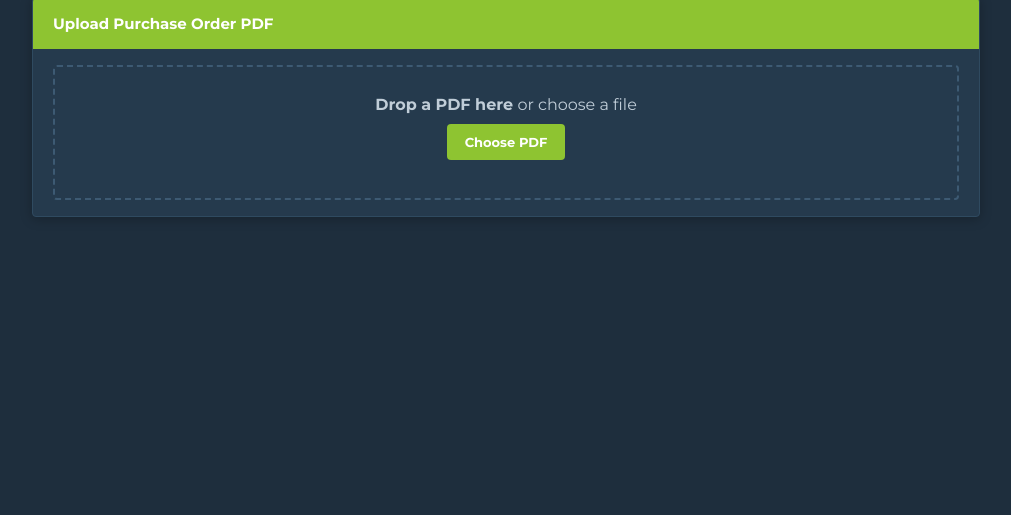
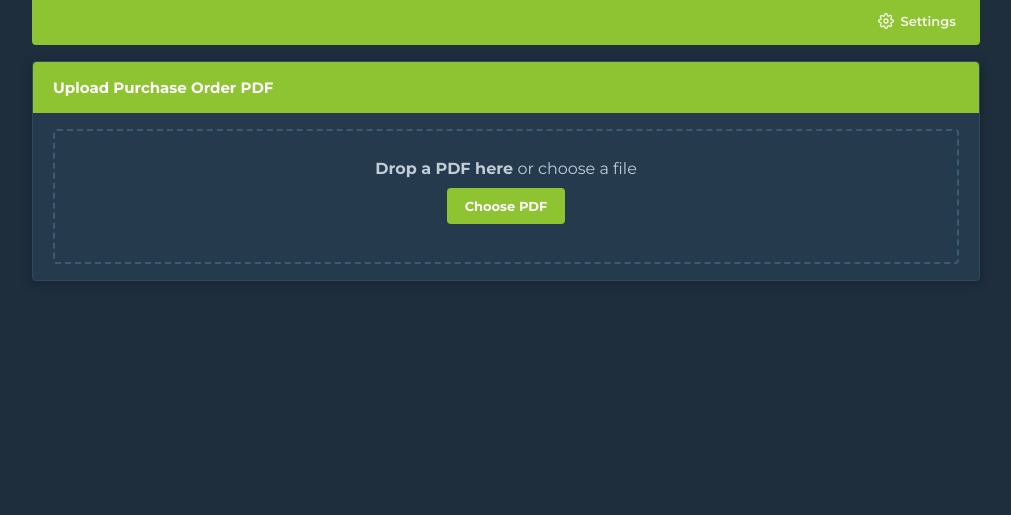
Before and after one commit to NathCM24/pdf-extractor, a Flask app: page / in a window 1280 px wide. Shown: the part 285-800 px from the top of the page, without its empty margins (134-1145 px from the left). Run offline with Flask 3, Linux system fonts and the light colour scheme; some libraries are stand-ins or nearby versions.

Commit message:
Redesign settings as modal, add top nav bar, collapsible templates
- Replace inline settings section with a modal popup overlay (dark
  backdrop, centered card, X close, click-outside-to-close, fade-in)
- Add green top nav bar with "Upload New PDF" (left) and "Settings"
  (right) as subtle white text+icon navigation items
- "Upload New PDF" hidden on upload screen, visible on scanning/results
- Settings always accessible from nav bar in all states
- Supplier Templates section is now collapsible with chevron toggle
  (collapsed by default, smooth slide-down animation)
- Remove old "← Convert Another Purchase Order" button (replaced by
  nav bar "Upload New PDF")
- Remove old persistent gear icon (replaced by nav bar "Settings")
- Null-safe template DOM updates for when modal is closed

https://claude.ai/code/session_01BuxxiPaViTv3eKTUiQynKo

```diff
--- a/templates/index.html
+++ b/templates/index.html
@@ -199,6 +199,61 @@
     .persistent-gear:hover { opacity: .7; transform: rotate(45deg); }
     .persistent-gear svg { width: 22px; height: 22px; }
 
+    /* --- Top navigation bar (green) --- */
+    .top-nav {
+      background: #8ec431; border-radius: 4px; padding: 0 20px;
+      display: flex; align-items: center; justify-content: space-between;
+      margin-bottom: 16px; min-height: 48px;
+    }
+    .nav-btn {
+      background: none; border: none; cursor: pointer; padding: 12px 4px;
+      display: inline-flex; align-items: center; gap: 6px;
+      font-family: 'Montserrat', sans-serif; font-size: 13px; font-weight: 600;
+      color: rgba(255,255,255,.9); transition: opacity .2s;
+    }
+    .nav-btn:hover { opacity: .7; }
+    .nav-btn svg { width: 16px; height: 16px; flex-shrink: 0; }
+    .nav-btn.nav-hidden { visibility: hidden; pointer-events: none; }
+
+    /* --- Settings modal overlay --- */
+    .settings-overlay {
+      position: fixed; inset: 0; background: rgba(0,0,0,.6); z-index: 900;
+      display: flex; align-items: center; justify-content: center;
+      animation: fadeIn .2s ease-out;
+    }
+    .settings-modal {
+      background: #253a4d; border: 1px solid #2f4a60; border-radius: 4px;
+      width: 650px; max-width: 94vw; max-height: 80vh; overflow-y: auto;
+      box-shadow: 0 8px 40px rgba(0,0,0,.5); position: relative;
+    }
+    .settings-modal-head {
+      background: #3d5a73; color: #fff; padding: 14px 20px; border-radius: 4px 4px 0 0;
+      font-weight: 700; font-size: 15px; display: flex; align-items: center; justify-content: space-between;
+    }
+    .settings-modal-head .close-x { cursor: pointer; font-size: 20px; opacity: .8; background: none; border: none; color: #fff; padding: 0 2px; }
+    .settings-modal-head .close-x:hover { opacity: 1; }
+    .settings-modal-body { padding: 20px; }
+
+    /* --- Collapsible section --- */
+    .collapsible-header {
+      display: flex; align-items: center; gap: 8px; cursor: pointer;
+      padding: 12px 0; user-select: none;
+    }
+    .collapsible-header h3 {
+      margin: 0; font-size: 13px; font-weight: 700; text-transform: uppercase;
+      letter-spacing: .5px; color: #c0cdd8;
+    }
+    .collapsible-chevron {
+      font-size: 12px; color: #8aa3b8; transition: transform .2s; display: inline-block;
+    }
+    .collapsible-header.open .collapsible-chevron { transform: rotate(90deg); }
+    .collapsible-body {
+      max-height: 0; overflow: hidden; transition: max-height .3s ease;
+    }
+    .collapsible-body.open {
+      max-height: 2000px;
+    }
+
     /* --- Document Type row (styled as line item) --- */
     .doc-type-row {
       display: flex; align-items: center; justify-content: space-between;
@@ -343,15 +398,22 @@
 </head>
 <body>
   <div class="wrap">
-    <!-- Persistent settings gear — always visible in all states -->
-    <button class="persistent-gear" type="button" onclick="toggleSettings()" title="Settings">
-      <svg viewBox="0 0 24 24" fill="none" stroke="currentColor" stroke-width="2" stroke-linecap="round" stroke-linejoin="round"><circle cx="12" cy="12" r="3"/><path d="M19.4 15a1.65 1.65 0 0 0 .33 1.82l.06.06a2 2 0 1 1-2.83 2.83l-.06-.06a1.65 1.65 0 0 0-1.82-.33 1.65 1.65 0 0 0-1 1.51V21a2 2 0 0 1-4 0v-.09A1.65 1.65 0 0 0 9 19.4a1.65 1.65 0 0 0-1.82.33l-.06.06a2 2 0 1 1-2.83-2.83l.06-.06A1.65 1.65 0 0 0 4.68 15a1.65 1.65 0 0 0-1.51-1H3a2 2 0 0 1 0-4h.09A1.65 1.65 0 0 0 4.6 9a1.65 1.65 0 0 0-.33-1.82l-.06-.06a2 2 0 1 1 2.83-2.83l.06.06A1.65 1.65 0 0 0 9 4.68a1.65 1.65 0 0 0 1-1.51V3a2 2 0 0 1 4 0v.09a1.65 1.65 0 0 0 1 1.51 1.65 1.65 0 0 0 1.82-.33l.06-.06a2 2 0 1 1 2.83 2.83l-.06.06A1.65 1.65 0 0 0 19.4 9a1.65 1.65 0 0 0 1.51 1H21a2 2 0 0 1 0 4h-.09a1.65 1.65 0 0 0-1.51 1z"/></svg>
-    </button>
-
     <div class="brand">
       <img src="https://i0.wp.com/wasteexperts.co.uk/wp-content/uploads/2022/11/green-grey-logo-1080.png?w=1920&amp;ssl=1" alt="Waste Experts logo" />
       <h1 class="brand-title">Improving Efficiency, Reducing Input</h1>
       <p class="brand-subtitle">Made with 💚 by Marketing</p>
+    </div>
+
+    <!-- Top navigation bar — always visible -->
+    <div class="top-nav" id="top-nav">
+      <button class="nav-btn nav-hidden" id="nav-upload-btn" type="button" onclick="resetToUpload()">
+        <svg viewBox="0 0 24 24" fill="none" stroke="currentColor" stroke-width="2" stroke-linecap="round" stroke-linejoin="round"><path d="M21 15v4a2 2 0 0 1-2 2H5a2 2 0 0 1-2-2v-4"/><polyline points="17 8 12 3 7 8"/><line x1="12" y1="3" x2="12" y2="15"/></svg>
+        Upload New PDF
+      </button>
+      <button class="nav-btn" id="nav-settings-btn" type="button" onclick="openSettingsModal()">
+        <svg viewBox="0 0 24 24" fill="none" stroke="currentColor" stroke-width="2" stroke-linecap="round" stroke-linejoin="round"><circle cx="12" cy="12" r="3"/><path d="M19.4 15a1.65 1.65 0 0 0 .33 1.82l.06.06a2 2 0 1 1-2.83 2.83l-.06-.06a1.65 1.65 0 0 0-1.82-.33 1.65 1.65 0 0 0-1 1.51V21a2 2 0 0 1-4 0v-.09A1.65 1.65 0 0 0 9 19.4a1.65 1.65 0 0 0-1.82.33l-.06.06a2 2 0 1 1-2.83-2.83l.06-.06A1.65 1.65 0 0 0 4.68 15a1.65 1.65 0 0 0-1.51-1H3a2 2 0 0 1 0-4h.09A1.65 1.65 0 0 0 4.6 9a1.65 1.65 0 0 0-.33-1.82l-.06-.06a2 2 0 1 1 2.83-2.83l.06.06A1.65 1.65 0 0 0 9 4.68a1.65 1.65 0 0 0 1-1.51V3a2 2 0 0 1 4 0v.09a1.65 1.65 0 0 0 1 1.51 1.65 1.65 0 0 0 1.82-.33l.06-.06a2 2 0 1 1 2.83 2.83l-.06.06A1.65 1.65 0 0 0 19.4 9a1.65 1.65 0 0 0 1.51 1H21a2 2 0 0 1 0 4h-.09a1.65 1.65 0 0 0-1.51 1z"/></svg>
+        Settings
+      </button>
     </div>
 
     <div id="state-container">
@@ -469,13 +531,10 @@
             <button id="btn-download" class="btn" type="button" onclick="downloadReviewPDF()">Download PDF</button>
             <button id="btn-csv" class="btn-outline" type="button" onclick="downloadCSV()">Download as CSV</button>
           </div>
-          <div style="display:flex; gap:10px; align-items:center;">
-            <button id="btn-hubspot" class="btn-hubspot" type="button" onclick="openHubSpotPreview()">
-              <svg viewBox="0 0 24 24" fill="currentColor"><path d="M17.83 11.41V7.55a2.2 2.2 0 0 0 1.27-1.98 2.22 2.22 0 0 0-2.22-2.22h-.04V1.5a.75.75 0 0 0-1.5 0v1.85h-.04a2.22 2.22 0 0 0-2.22 2.22c0 .9.54 1.67 1.31 2.01v3.83a5.1 5.1 0 0 0-2.53 1.27l-6.63-5.16a2.03 2.03 0 0 0 .05-.42 2.08 2.08 0 1 0-2.08 2.08c.4 0 .77-.12 1.09-.32l6.45 5.02a5.17 5.17 0 0 0 .42 5.53l-1.79 1.79a1.7 1.7 0 0 0-.5-.08 1.72 1.72 0 1 0 1.72 1.72c0-.17-.03-.34-.08-.5l1.76-1.76a5.18 5.18 0 1 0 5.96-8.52zM16.84 18a2.68 2.68 0 1 1 0-5.37 2.68 2.68 0 0 1 0 5.37z"/></svg>
-              Send to HubSpot
-            </button>
-            <button class="btn-outline" type="button" onclick="resetToUpload()">&larr; Convert Another Purchase Order</button>
-          </div>
+          <button id="btn-hubspot" class="btn-hubspot" type="button" onclick="openHubSpotPreview()">
+            <svg viewBox="0 0 24 24" fill="currentColor"><path d="M17.83 11.41V7.55a2.2 2.2 0 0 0 1.27-1.98 2.22 2.22 0 0 0-2.22-2.22h-.04V1.5a.75.75 0 0 0-1.5 0v1.85h-.04a2.22 2.22 0 0 0-2.22 2.22c0 .9.54 1.67 1.31 2.01v3.83a5.1 5.1 0 0 0-2.53 1.27l-6.63-5.16a2.03 2.03 0 0 0 .05-.42 2.08 2.08 0 1 0-2.08 2.08c.4 0 .77-.12 1.09-.32l6.45 5.02a5.17 5.17 0 0 0 .42 5.53l-1.79 1.79a1.7 1.7 0 0 0-.5-.08 1.72 1.72 0 1 0 1.72 1.72c0-.17-.03-.34-.08-.5l1.76-1.76a5.18 5.18 0 1 0 5.96-8.52zM16.84 18a2.68 2.68 0 1 1 0-5.37 2.68 2.68 0 0 1 0 5.37z"/></svg>
+            Send to HubSpot
+          </button>
         </div>
 
         <!-- HubSpot feedback banner area -->
@@ -484,41 +543,10 @@
     </div>
     </div>
 
-    <!-- Settings card (OUTSIDE state-container so state transitions don't detach it) -->
-    <div id="settings-section" class="hidden">
-      <div class="settings-card">
-        <div class="head" style="background:#3d5a73; font-size:13px;">Settings</div>
-        <div class="settings-body">
-          <div style="display:flex; gap:10px; flex-wrap:wrap; margin-bottom:10px;">
-            <button class="btn-outline" type="button" onclick="fetchHubSpotOwners()" id="btn-fetch-owners">Fetch HubSpot Owners</button>
-            <button class="btn-outline" type="button" onclick="testHubSpotConnection()" id="btn-hs-test">Test HubSpot Connection</button>
-          </div>
-          <pre id="hs-test-output" class="hidden"
-               style="margin-top:10px; background:#0d1b28; border:1px solid #2a4054; border-radius:4px; padding:14px; color:#c8dce8; font-size:12px; line-height:1.5; white-space:pre-wrap; word-break:break-word; max-height:400px; overflow:auto;"></pre>
-          <div id="owners-list-container" class="owners-list hidden"></div>
-        </div>
-      </div>
-
-      <!-- Supplier Templates -->
-      <div class="settings-card">
-        <div class="head" style="background:#3d5a73; font-size:13px;">Supplier Templates</div>
-        <div class="settings-body">
-          <div class="template-progress">
-            <div class="template-progress-text" id="template-progress-label">Loading suppliers...</div>
-            <div class="progress-track" style="margin-top:6px;">
-              <div class="progress-fill" id="template-progress-fill" style="width:0%; background:#8EC431;"></div>
-            </div>
-          </div>
-          <div class="template-search">
-            <input type="text" id="template-search-input" placeholder="Search suppliers..." oninput="filterTemplateList(this.value)" />
-          </div>
-          <div id="template-supplier-list" class="template-list">
-            <!-- Populated by JS -->
-          </div>
-        </div>
-      </div>
-    </div>
   </div>
+
+  <!-- Settings modal (rendered outside .wrap for proper fixed overlay) -->
+  <div id="settings-modal-root"></div>
 
   <!-- HubSpot preview modal (injected dynamically) -->
   <div id="hs-modal-root"></div>
@@ -578,6 +606,19 @@
     /* ── Three-state flow: "upload" | "scanning" | "results" ── */
     var appState = 'upload';
 
+    /* ── Nav bar visibility helper ── */
+    function updateNavButtons() {
+      var uploadBtn = document.getElementById('nav-upload-btn');
+      if (uploadBtn) {
+        /* Hide "Upload New PDF" when already on upload screen */
+        if (appState === 'upload') {
+          uploadBtn.classList.add('nav-hidden');
+        } else {
+          uploadBtn.classList.remove('nav-hidden');
+        }
+      }
+    }
+
     /* ── Broker data from Flask ── */
     const BROKERS = {{ brokers_json|safe }};
     const brokerNames = BROKERS.map(b => b.name);
@@ -640,6 +681,8 @@
         editCard.classList.remove('fade-in');
         stateContainer.appendChild(editCard);
       }
+
+      updateNavButtons();
     }
 
     /* ── Reset back to upload state ── */
@@ -1204,10 +1247,62 @@
       return _origUploadAndExtract(file);
     };
 
-    /* ── Settings toggle ── */
-    function toggleSettings() {
-      var s = document.getElementById('settings-section');
-      if (s) s.classList.toggle('hidden');
+    /* ── Settings modal ── */
+    function openSettingsModal() {
+      var root = document.getElementById('settings-modal-root');
+      root.innerHTML =
+        '<div class="settings-overlay" id="settings-overlay" onclick="if(event.target===this)closeSettingsModal()">' +
+          '<div class="settings-modal">' +
+            '<div class="settings-modal-head">' +
+              '<span>Settings</span>' +
+              '<button class="close-x" type="button" onclick="closeSettingsModal()">&times;</button>' +
+            '</div>' +
+            '<div class="settings-modal-body">' +
+              '<div style="margin-bottom:18px;">' +
+                '<h3 style="margin:0 0 12px; font-size:13px; font-weight:700; text-transform:uppercase; letter-spacing:.5px; color:#c0cdd8;">HubSpot Integration</h3>' +
+                '<div style="display:flex; gap:10px; flex-wrap:wrap; margin-bottom:10px;">' +
+                  '<button class="btn-outline" type="button" onclick="fetchHubSpotOwners()" id="btn-fetch-owners">Fetch HubSpot Owners</button>' +
+                  '<button class="btn-outline" type="button" onclick="testHubSpotConnection()" id="btn-hs-test">Test HubSpot Connection</button>' +
+                '</div>' +
+                '<pre id="hs-test-output" class="hidden" style="margin-top:10px; background:#0d1b28; border:1px solid #2a4054; border-radius:4px; padding:14px; color:#c8dce8; font-size:12px; line-height:1.5; white-space:pre-wrap; word-break:break-word; max-height:300px; overflow:auto;"></pre>' +
+                '<div id="owners-list-container" class="owners-list hidden"></div>' +
+              '</div>' +
+              '<div style="border-top:1px solid #2f4a60; padding-top:14px;">' +
+                '<div class="collapsible-header" id="templates-toggle" onclick="toggleTemplatesSection()">' +
+                  '<span class="collapsible-chevron" id="templates-chevron">&#9656;</span>' +
+                  '<h3>Supplier Templates</h3>' +
+                '</div>' +
+                '<div class="collapsible-body" id="templates-body">' +
+                  '<div class="template-progress">' +
+                    '<div class="template-progress-text" id="template-progress-label">Loading suppliers...</div>' +
+                    '<div class="progress-track" style="margin-top:6px;">' +
+                      '<div class="progress-fill" id="template-progress-fill" style="width:0%; background:#8EC431;"></div>' +
+                    '</div>' +
+                  '</div>' +
+                  '<div class="template-search">' +
+                    '<input type="text" id="template-search-input" placeholder="Search suppliers..." oninput="filterTemplateList(this.value)" />' +
+                  '</div>' +
+                  '<div id="template-supplier-list" class="template-list"></div>' +
+                '</div>' +
+              '</div>' +
+            '</div>' +
+          '</div>' +
+        '</div>';
+
+      /* Re-load templates into the fresh modal DOM */
+      loadTemplates();
+    }
+
+    function closeSettingsModal() {
+      document.getElementById('settings-modal-root').innerHTML = '';
+    }
+
+    function toggleTemplatesSection() {
+      var header = document.getElementById('templates-toggle');
+      var body = document.getElementById('templates-body');
+      if (!header || !body) return;
+      header.classList.toggle('open');
+      body.classList.toggle('open');
     }
 
     /* ── Fetch HubSpot Owners ── */
@@ -1392,14 +1487,17 @@
         _allTemplateSuppliers = data.suppliers || [];
         renderTemplateList(_allTemplateSuppliers, data.trained_count, data.total_count);
       } catch(e) {
-        document.getElementById('template-progress-label').textContent = 'Failed to load suppliers';
+        var el = document.getElementById('template-progress-label');
+        if (el) el.textContent = 'Failed to load suppliers';
       }
     }
 
     function renderTemplateList(suppliers, trainedCount, totalCount) {
       var pct = totalCount > 0 ? Math.round((trainedCount / totalCount) * 100) : 0;
-      document.getElementById('template-progress-label').textContent = trainedCount + '/' + totalCount + ' suppliers trained';
-      document.getElementById('template-progress-fill').style.width = pct + '%';
+      var progLabel = document.getElementById('template-progress-label');
+      var progFill = document.getElementById('template-progress-fill');
+      if (progLabel) progLabel.textContent = trainedCount + '/' + totalCount + ' suppliers trained';
+      if (progFill) progFill.style.width = pct + '%';
 
       var sorted = suppliers.slice().sort(function(a, b) {
         if (a.trained !== b.trained) return a.trained ? 1 : -1;
@@ -1407,6 +1505,7 @@
       });
 
       var container = document.getElementById('template-supplier-list');
+      if (!container) return;
       container.innerHTML = sorted.map(function(s) {
         var badge = s.trained
           ? '<span class="badge-trained">Trained</span>'
```
